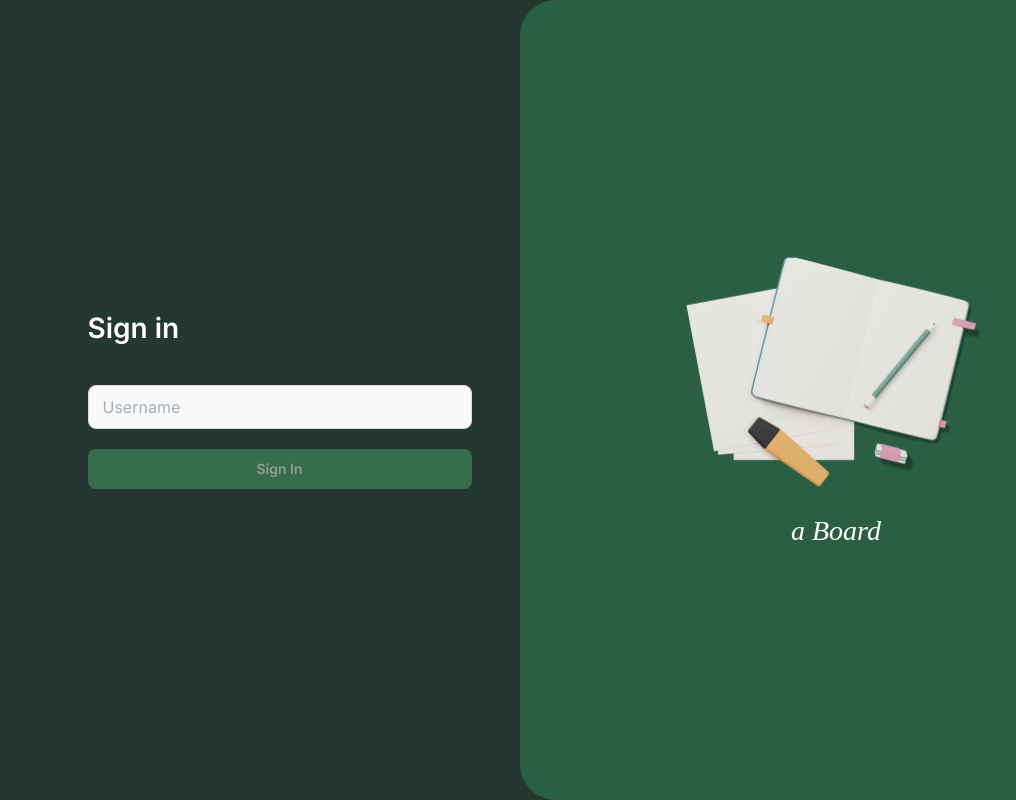
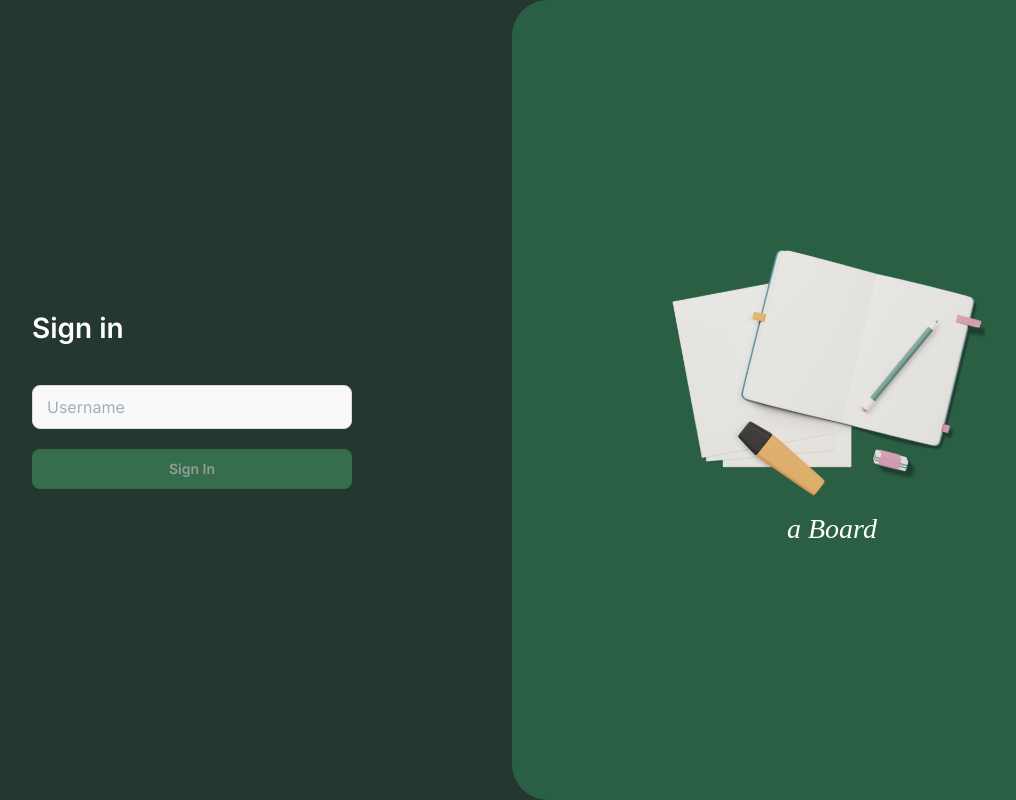
Before and after one commit to theerawatzuz/frontend, a Next.js app: page /login in a window 1280 px wide. Shown: the whole page, without its empty margins (128-1144 px from the left). Built offline with nearby package versions, Linux system fonts and the light colour scheme; a web font is replaced by a local one.

Commit message:
edit:login-page-size

```diff
--- a/app/login/page.tsx
+++ b/app/login/page.tsx
@@ -6,17 +6,17 @@ export default function LoginPage() {
       {/* Desktop Layout */}
       <div className="hidden lg:flex h-screen">
         {/* Left side - Login Form */}
-        <div className="flex-1 flex items-center justify-start pl-[215.5px]">
-          <div className="w-[384px]">
+        <div className="flex flex-1 items-center justify-start">
+          <div className="w-full max-w-xs mx-auto">
             <LoginForm />
           </div>
         </div>
 
         {/* Right side - Illustration Panel */}
-        <div className="w-[632px] bg-green-300 rounded-l-[36px] flex flex-col items-center justify-center relative">
-          <div className="flex flex-col items-center space-y-8">
+        <div className="flex flex-1 items-center justify-center w-full bg-green-300 rounded-l-[36px]">
+          <div className="flex flex-col items-center">
             {/* Illustration placeholder */}
-            <div className="w-[299.61px] h-[230px]  rounded-lg flex items-center justify-center">
+            <div className="max-w-xs flex items-center justify-center">
               <img
                 src="/logo.png"
                 alt="Notebook Illustration"
@@ -26,7 +26,7 @@ export default function LoginPage() {
 
             {/* Logo */}
             <h1
-              className="text-white text-[28px] font-normal italic leading-6"
+              className="text-white text-[28px] font-normal italic mt-3"
               style={{ fontFamily: "Castoro, serif" }}
             >
               a Board
@@ -38,7 +38,7 @@ export default function LoginPage() {
       {/* Mobile Layout */}
       <div className="lg:hidden flex flex-col h-screen">
         {/* Top Panel - Illustration */}
-        <div className="h-[362px] bg-green-300 rounded-b-[36px] flex flex-col items-center justify-center relative">
+        <div className="h-full bg-green-300 rounded-b-[36px] flex flex-col items-center justify-center relative">
           <div className="flex flex-col items-center space-y-6">
             {/* Illustration placeholder */}
             <div className="w-[171.46px] h-[131.62px]  rounded-lg flex items-center justify-center">
@@ -60,8 +60,8 @@ export default function LoginPage() {
         </div>
 
         {/* Bottom Panel - Login Form */}
-        <div className="flex-1 flex items-start justify-center pt-[129px] px-4">
-          <div className="w-[343px]">
+        <div className="flex flex-col h-full items-start justify-center  px-4">
+          <div className="w-full max-w-md mx-auto">
             <LoginForm />
           </div>
         </div>
```
